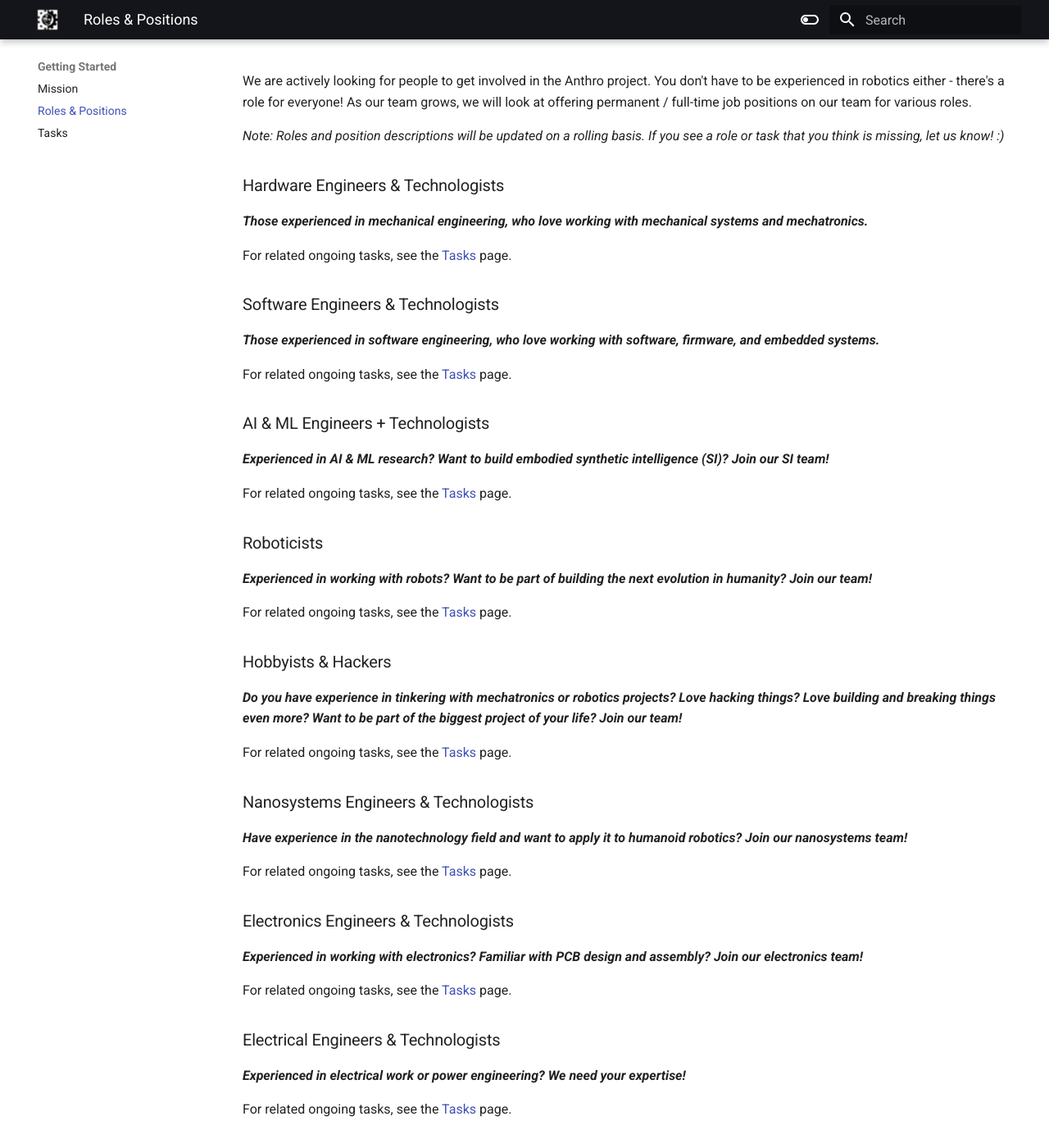
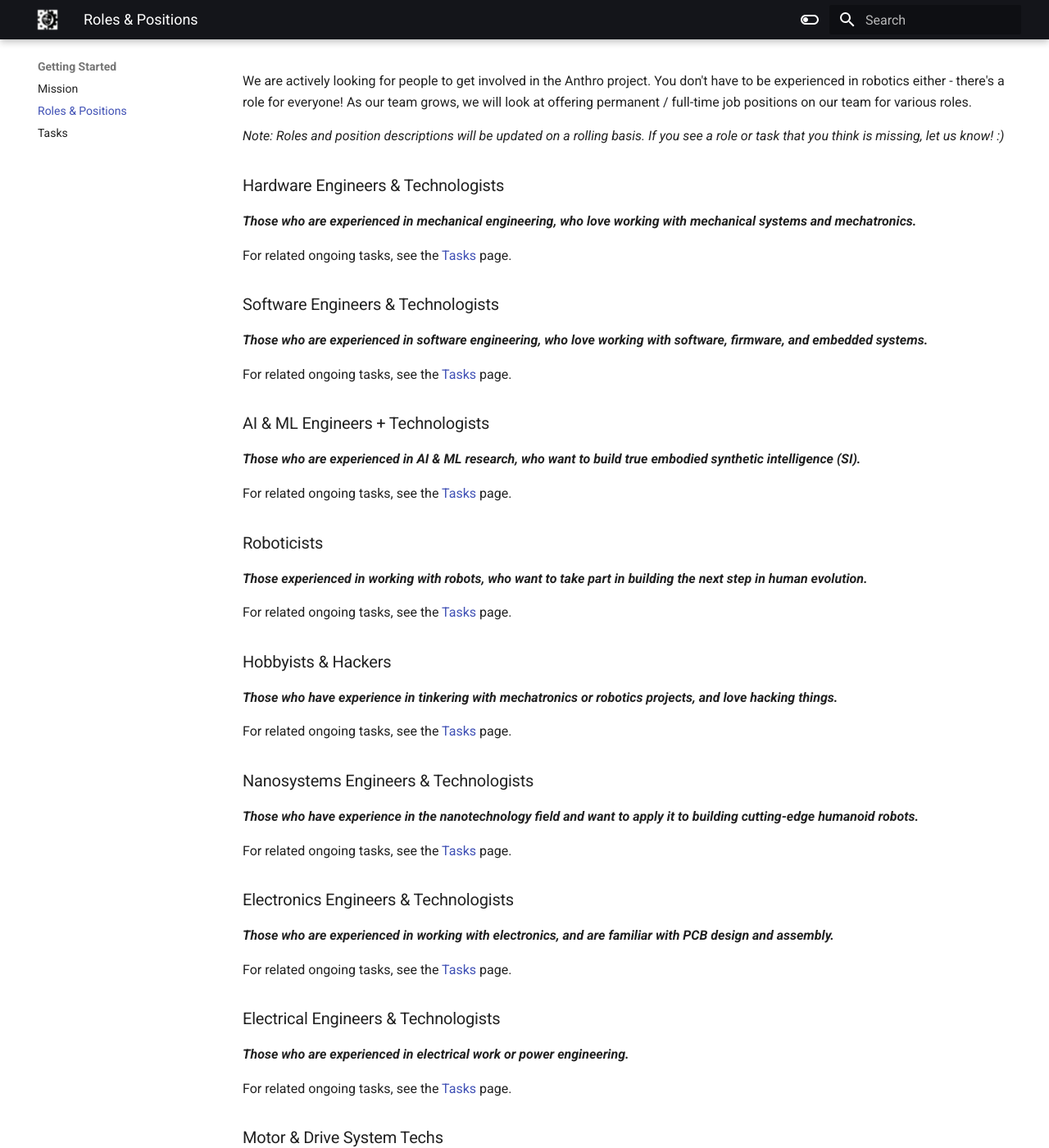
Before and after one commit to Anthrobotics/anthro-docs, an MkDocs documentation site: the page built from docs/getting started/roles & positions.md, in a window 1280 px wide and 1400 px high, scrolled down 223 px. Shown: the whole window at 82% size. Built offline with MkDocs 1.6.1 and Material for MkDocs 9.7.7, drawn with Linux system fonts in a browser that asks for light colours; some of the changed text lies outside the part shown.

Commit message:
Update roles & positions.md

```diff
--- a/docs/getting started/roles & positions.md
+++ b/docs/getting started/roles & positions.md
@@ -8,55 +8,55 @@
 
 ### Hardware Engineers & Technologists
 
-***Those experienced in mechanical engineering, who love working with mechanical systems and mechatronics.***
+***Those who are experienced in mechanical engineering, who love working with mechanical systems and mechatronics.***
 
 For related ongoing tasks, see the [Tasks](tasks.md) page.
 
 ### Software Engineers & Technologists
 
-***Those experienced in software engineering, who love working with software, firmware, and embedded systems.***
+***Those who are experienced in software engineering, who love working with software, firmware, and embedded systems.***
 
 For related ongoing tasks, see the [Tasks](tasks.md) page.
 
 ### AI & ML Engineers + Technologists
 
-***Experienced in AI & ML research? Want to build embodied synthetic intelligence (SI)? Join our SI team!***
+***Those who are experienced in AI & ML research, who want to build true embodied synthetic intelligence (SI).***
 
 For related ongoing tasks, see the [Tasks](tasks.md) page.
 
 ### Roboticists
 
-***Experienced in working with robots? Want to be part of building the next evolution in humanity? Join our team!***
+***Those experienced in working with robots, who want to take part in building the next step in human evolution.***
 
 For related ongoing tasks, see the [Tasks](tasks.md) page.
 
 ### Hobbyists & Hackers
 
-***Do you have experience in tinkering with mechatronics or robotics projects? Love hacking things? Love building and breaking things even more? Want to be part of the biggest project of your life? Join our team!***
+***Those who have experience in tinkering with mechatronics or robotics projects, and love hacking things.***
 
 For related ongoing tasks, see the [Tasks](tasks.md) page.
 
 ### Nanosystems Engineers & Technologists
 
-***Have experience in the nanotechnology field and want to apply it to humanoid robotics? Join our nanosystems team!***
+***Those who have experience in the nanotechnology field and want to apply it to building cutting-edge humanoid robots.***
 
 For related ongoing tasks, see the [Tasks](tasks.md) page.
 
 ### Electronics Engineers & Technologists
 
-***Experienced in working with electronics? Familiar with PCB design and assembly? Join our electronics team!***
+***Those who are experienced in working with electronics, and are familiar with PCB design and assembly.***
 
 For related ongoing tasks, see the [Tasks](tasks.md) page.
 
 ### Electrical Engineers & Technologists
 
-***Experienced in electrical work or power engineering? We need your expertise!***
+***Those who are experienced in electrical work or power engineering.***
 
 For related ongoing tasks, see the [Tasks](tasks.md) page.
 
 ### Motor & Drive System Techs
 
-***Are you experienced in motor or actuator design? Want to build the world's safest and most capable robots? Join our team!***
+***Those that are experienced in motor or actuator design, and want to build the world's safest and most capable robots?***
 
 ### Sculptors
 
```
